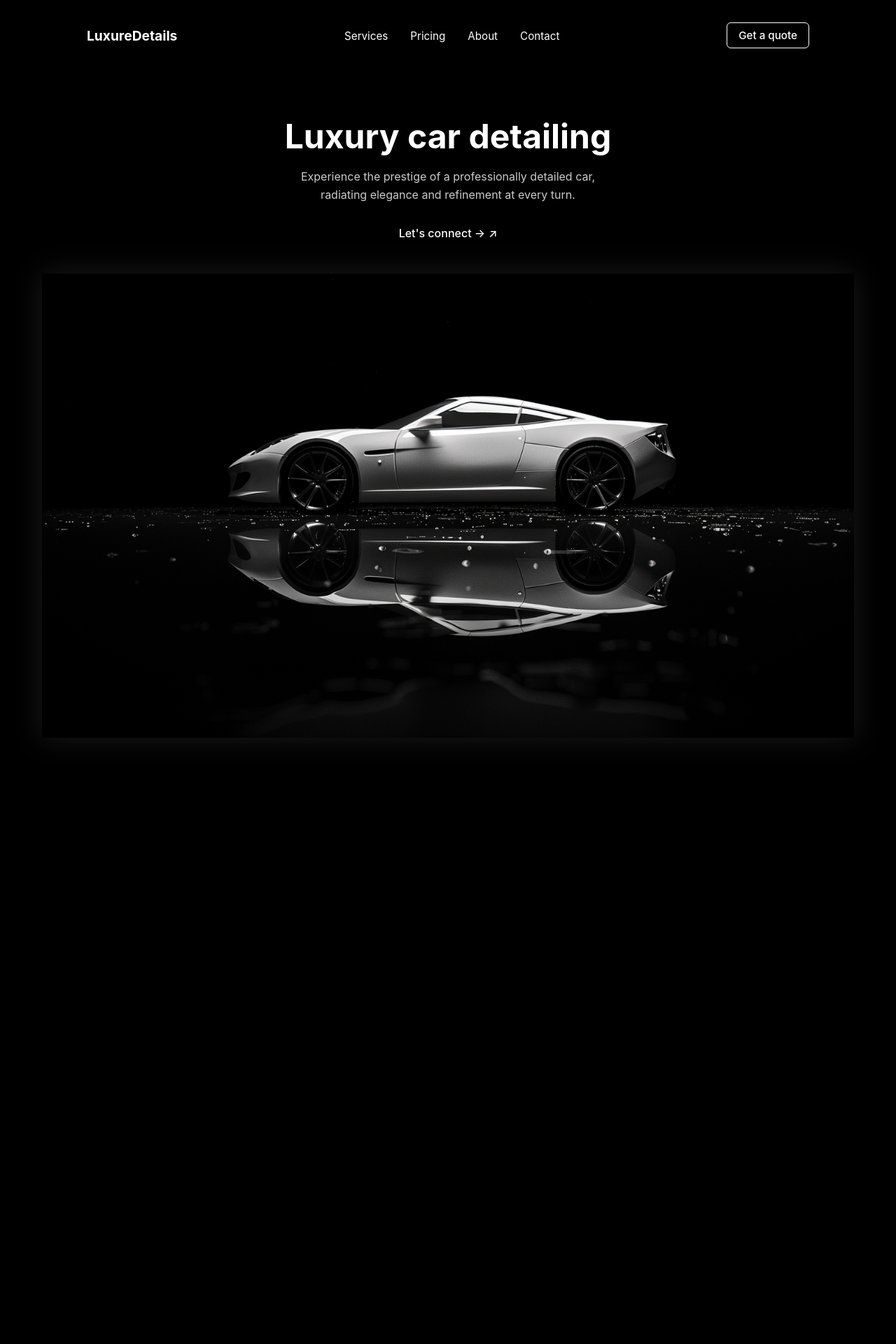
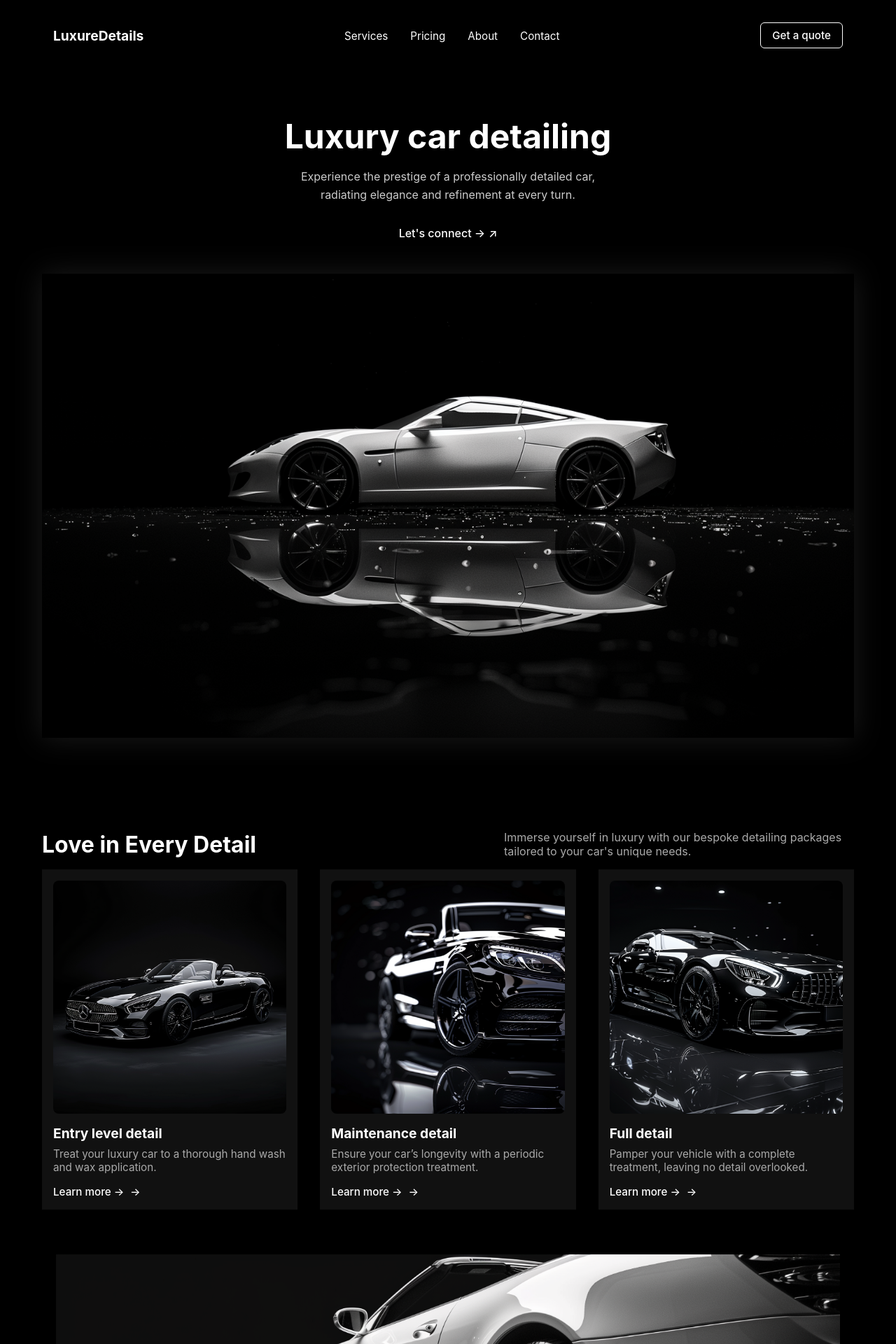
Before and after one commit to CrashTheRoutines/luxurycar_landing, a PHP site: page / in a window 1280 px wide. Shown: the top 1920 px of the page at 70% size. Run offline with PHP 8.4, Linux system fonts and the light colour scheme.

Commit message:
Update styles.css

```diff
--- a/styles.css
+++ b/styles.css
@@ -8,8 +8,8 @@
 }
 
 section {
-  width: 100wv;
-  min-height: 100vh;
+  width: 100vw;
+  min-height: auto;
 }
 
 .container {
@@ -38,11 +38,12 @@ html, body {
 }
 
 /* Navbar */
+
 .navbar {
   display: flex;
   justify-content: space-between;
   align-items: center;
-  padding: 2rem 4rem;
+  padding: 2rem 1rem;
 }
 
 .navbar .logo {
@@ -71,6 +72,7 @@ html, body {
 }
 
 /* Hero Section */
+
 .hero {
   display: flex;
   flex-direction: column;
@@ -128,7 +130,7 @@ html, body {
   display: flex;
   justify-content: space-between;
   align-items: center;
-  margin-bottom: 3rem;
+  margin-bottom: 1rem;
 }
 
 .section-header h2 {
@@ -212,7 +214,6 @@ html, body {
 /* Features */
 
 .features {
-  margin-top: 50px;
   background: #000;
   color: #fff;
   padding: 4rem 2rem;
@@ -233,7 +234,6 @@ html, body {
 .left-content h2 {
   font-size: 2.5rem;
   font-weight: 600;
-  margin-bottom: 2rem;
   line-height: 1.2;
 }
 
@@ -292,7 +292,6 @@ hr {
 /* CTA */
 
 .cta-section {
-  padding: 60px 20px;
   display: flex;
   justify-content: center;
 }
@@ -302,6 +301,7 @@ hr {
   display: flex;
   max-width: 1200px;
   width: 100%;
+  height: auto;
   border-radius: 16px;
   overflow: hidden;
   align-items: center;
```
